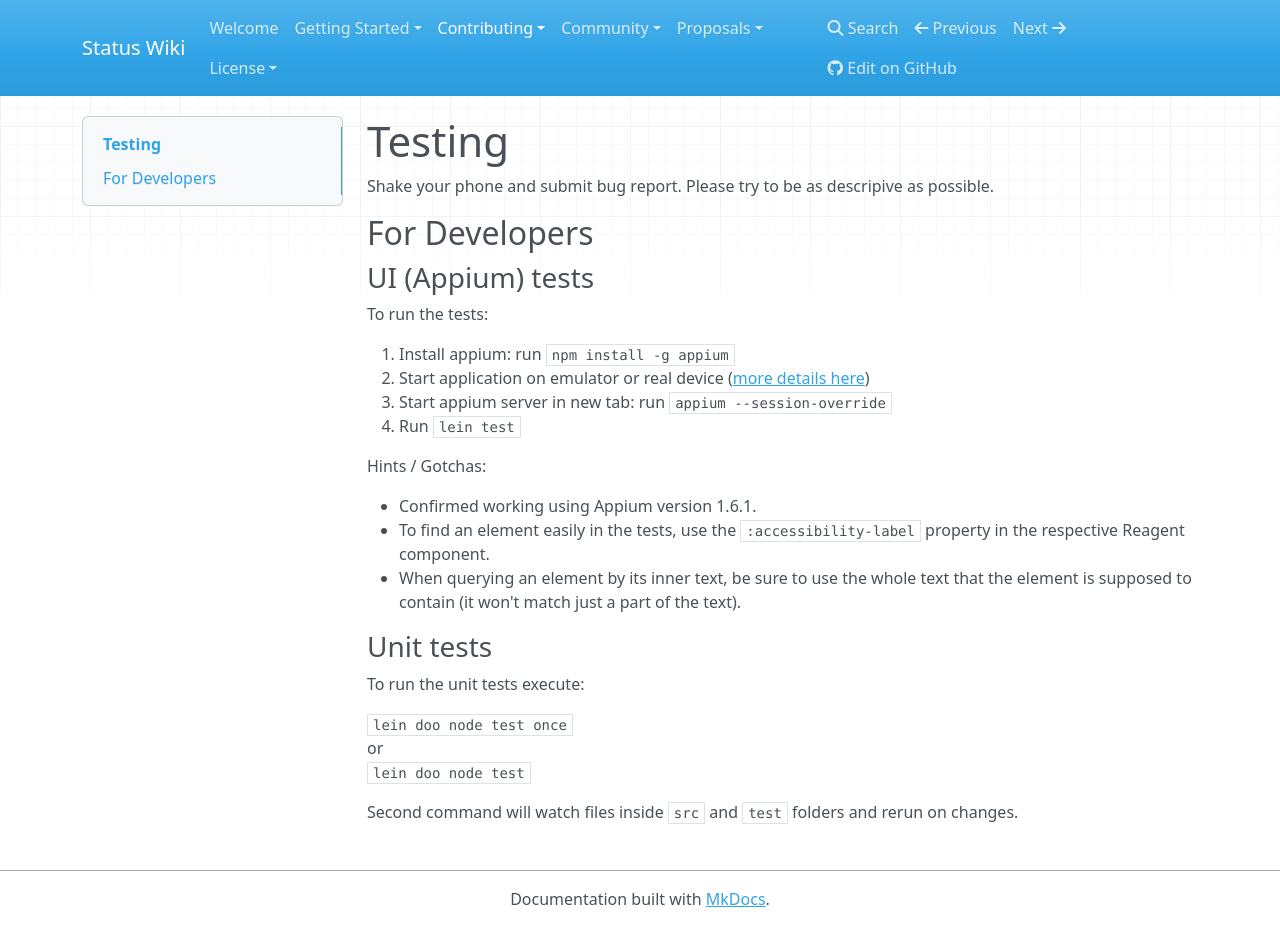
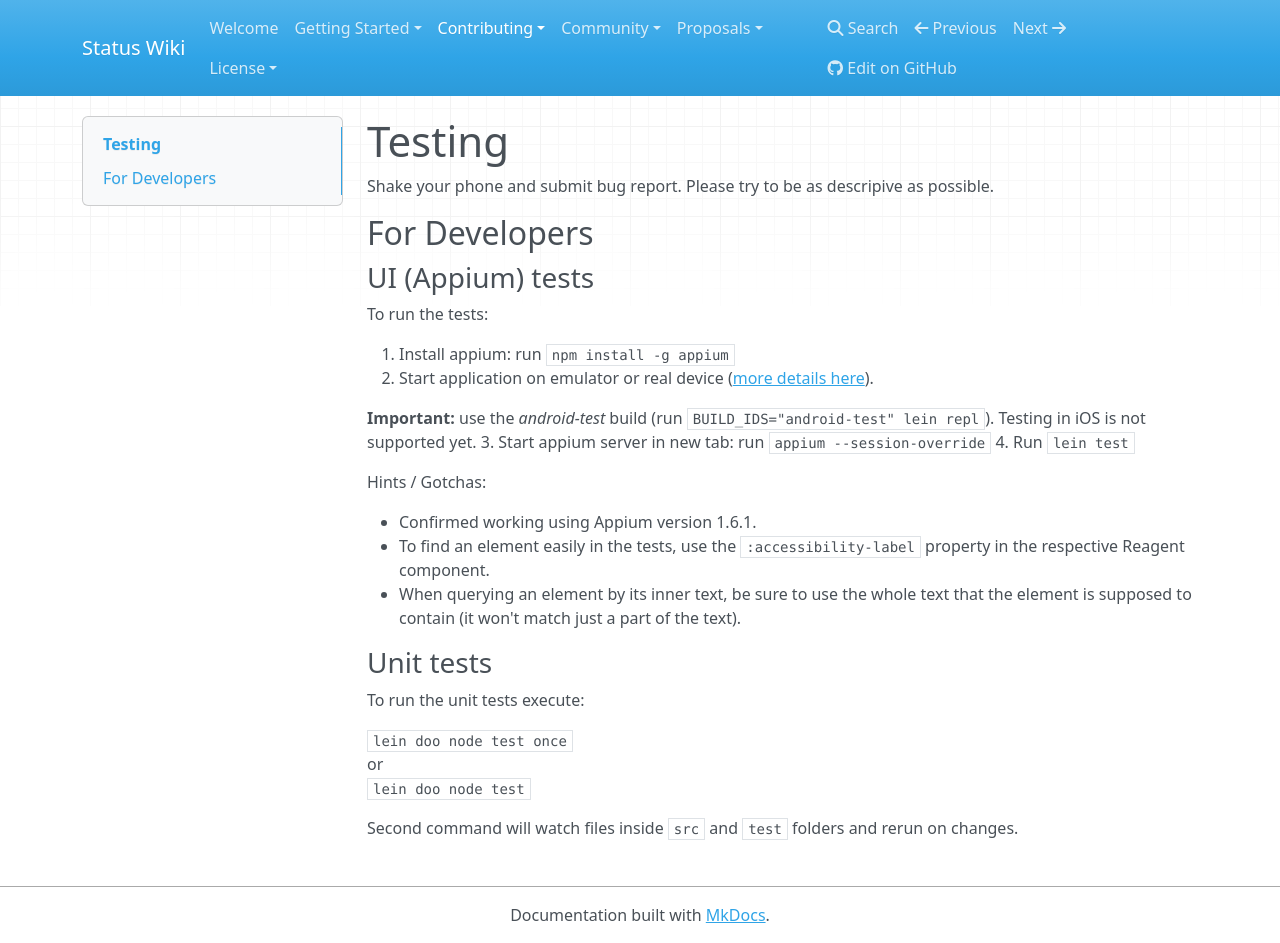
Before and after one commit to status-im/wiki.status.im, an MkDocs documentation site: the page built from docs/contributing/testing-and-feedback.md, in a window 1280 px wide and 943 px high. Built offline with MkDocs 1.6.1, drawn with Linux system fonts in a browser that asks for light colours; nearby versions of some CDN libraries; old or Windows-style settings are respelled for this version of MkDocs.

Commit message:
Update testing instructions

```diff
--- a/docs/contributing/testing-and-feedback.md
+++ b/docs/contributing/testing-and-feedback.md
@@ -11,7 +11,9 @@ Please try to be as descripive as possible.
 To run the tests:
 
 1. Install appium: run `npm install -g appium`
-2. Start application on emulator or real device ([more details here](https://wiki.status.im/contributing/development/building-status/#build-and-test))
+2. Start application on emulator or real device ([more details here](https://wiki.status.im/contributing/development/building-status/#build-and-test)).
+
+ **Important:** use the _android-test_ build (run `BUILD_IDS="android-test" lein repl`). Testing in iOS is not supported yet.
 3. Start appium server in new tab: run `appium --session-override`
 4. Run `lein test`
 
```
